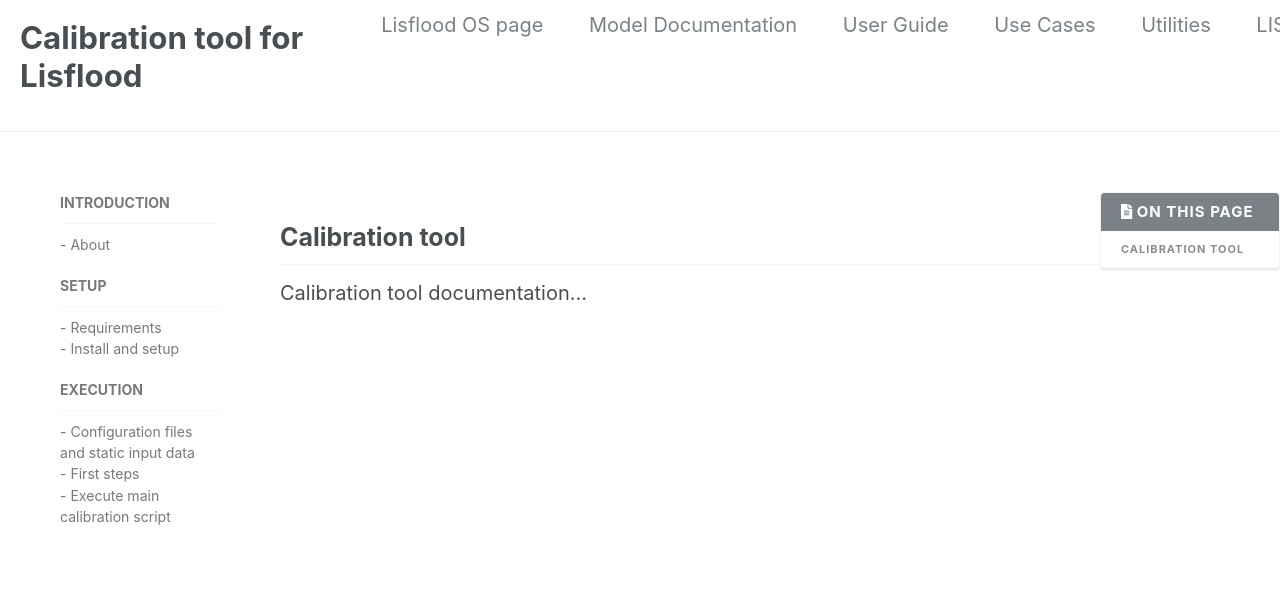
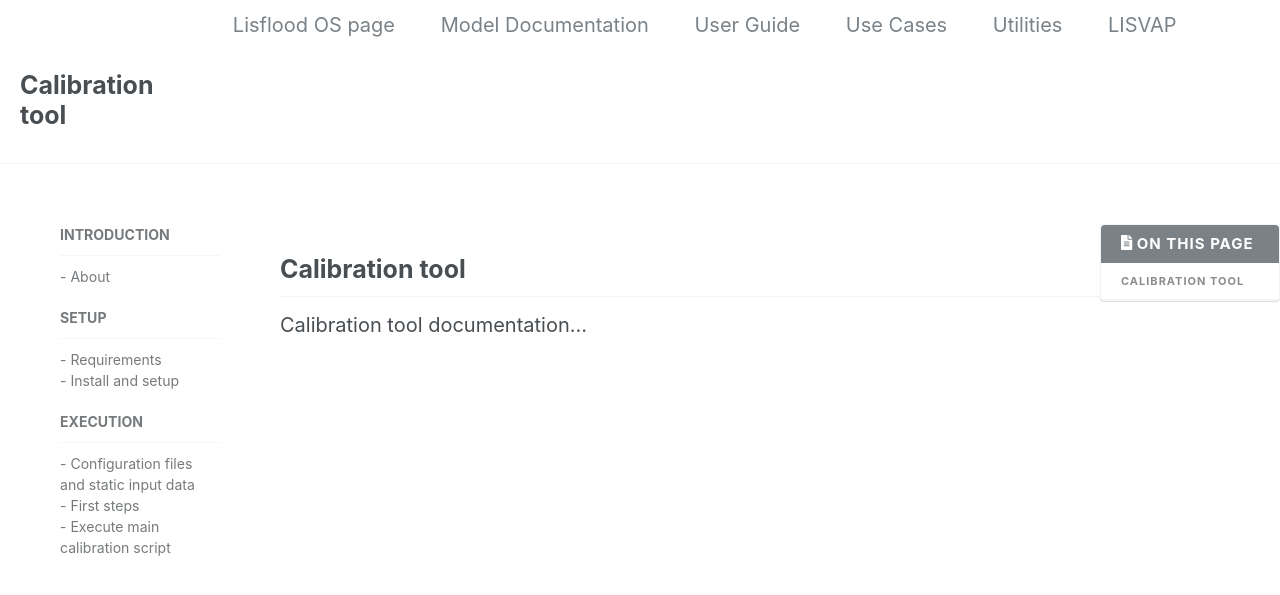
Before and after one commit to ec-jrc/lisflood-calibration, a Jekyll site: the page built from index.md, in a window 1280 px wide and 900 px high. Shown: the top 595 px of the window. Built offline with Jekyll 4.4.1, drawn with Linux system fonts in a browser that asks for light colours; nearby versions of some CDN libraries; our own code applies the rules of GitHub Pages for plain Markdown files.

```diff
--- a/_config.yml
+++ b/_config.yml
@@ -16,7 +16,7 @@
 
 # Site Settings
 locale                   : "en-US"
-title                    : "Calibration tool for Lisflood"
+title                    : "Calibration tool"
 title_separator          : "-"
 name                     : "JRC E1"
 description              : "User guide for the Calibration tool"
--- a/_includes/masthead.html
+++ b/_includes/masthead.html
@@ -1,7 +1,7 @@
 <div class="masthead">
 
   <div class="masthead__inner-wrap">
-    <div style="display: flow; float: left"><h1>{{ site.title }}</h1></div>
+    <div style="display: flow; float: left"><h2>{{ site.title }}</h2></div>
     <div class="masthead__menu">
       <nav id="site-nav" class="greedy-nav">
 
```
